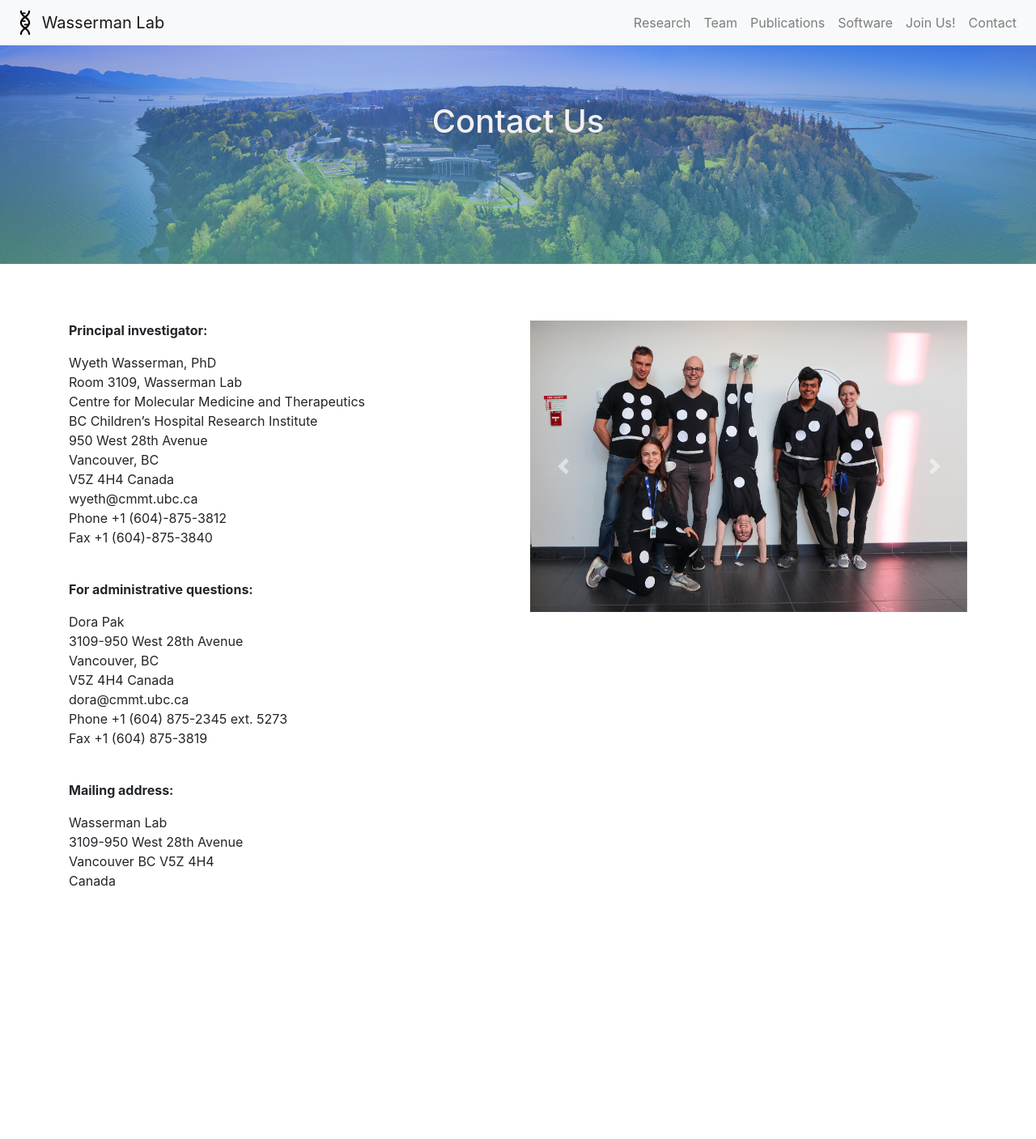
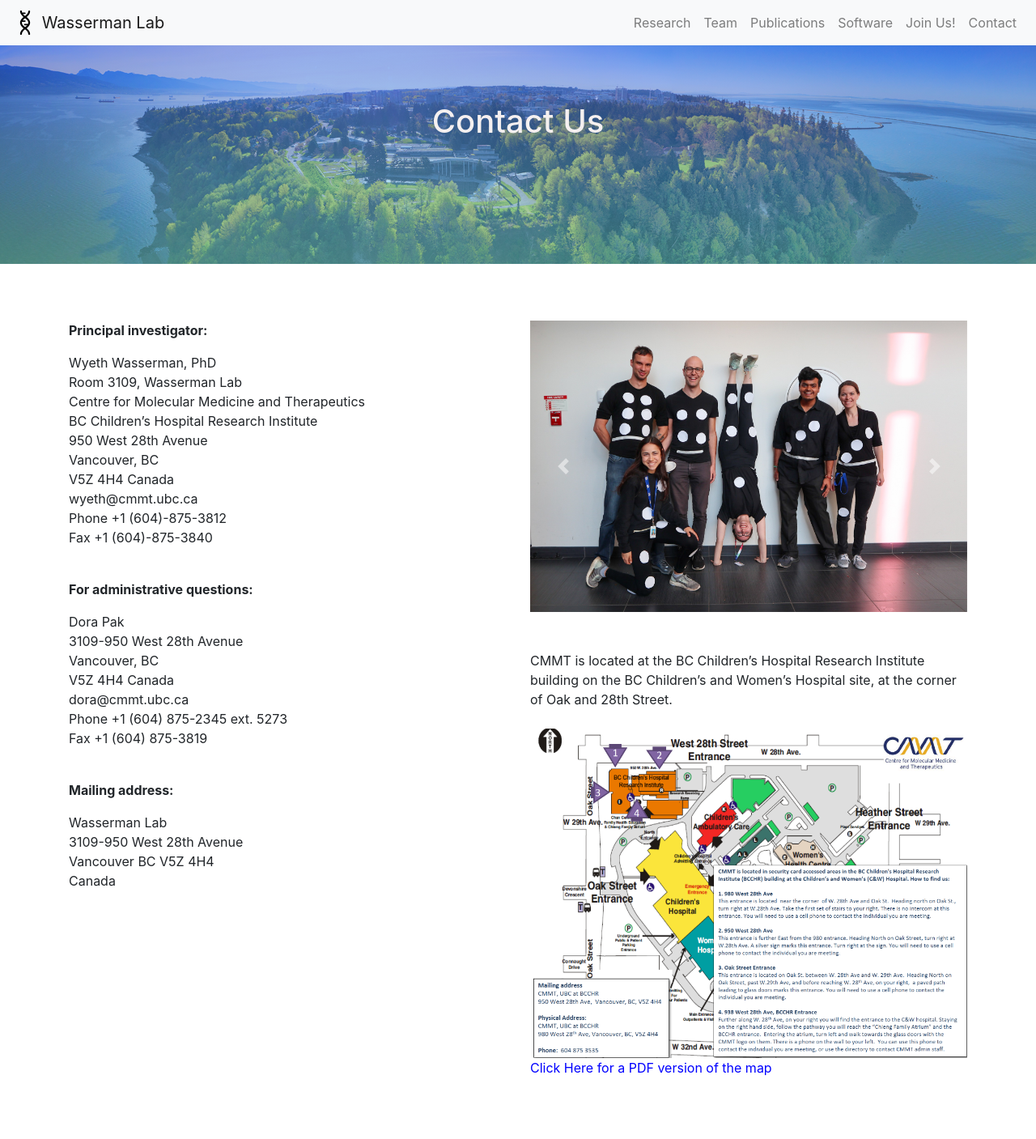
Before and after one commit to wassermanlab/wassermanlab.github.io, a Jekyll site: the page built from contact.md, in a window 1280 px wide. Shown: the whole page at 81% size. Built offline with Jekyll 4.4.1, drawn with Linux system fonts in a browser that asks for light colours; nearby versions of some CDN libraries; before the commit the page ends 1176 px from its top, so only the background shows below that.

Commit message:
fixed headshots and added map

```diff
--- a/_layouts/contact.html
+++ b/_layouts/contact.html
@@ -62,6 +62,24 @@ layout: default
           </a>
         </div>
 
+        <br><br>
+        <!--CMMT Map-->
+        <div>
+          <p>
+            CMMT is located at the BC Children’s Hospital Research Institute building on the BC Children’s and Women’s Hospital site, at the corner of Oak and 28th Street.
+            <a href="https://med-fom-cmmt-2020.sites.olt.ubc.ca/files/2020/08/CMMT-Map-April-2017-update.pdf" target="_blank" style="color: blue;">
+            <br><br>
+              <img src="{{site.baseurl}}/assets/img/cmmt.png" class="img-fluid" >
+              Click Here for a PDF version of the map
+            </a>
+          </p>
+        </div>
+      </div>
+    </div>
+  </div>
+</div>
+
+
 <!-- might be better to turn carousel into a loop
         <div id="carousel-control" class="carousel slide" data-ride="carousel">
           <div class="carousel-inner">
@@ -81,11 +99,6 @@ layout: default
           </a>
           </div>
 -->
-      </div>
-    </div>
-  </div>
-</div>
-
 
  <!-- Need to set up billing??
         GOOGLE MAP
```
Also changed, not shown: assets/img/cmmt.png (added), assets/img/index/dna.jpg (deleted), 4 other files.
